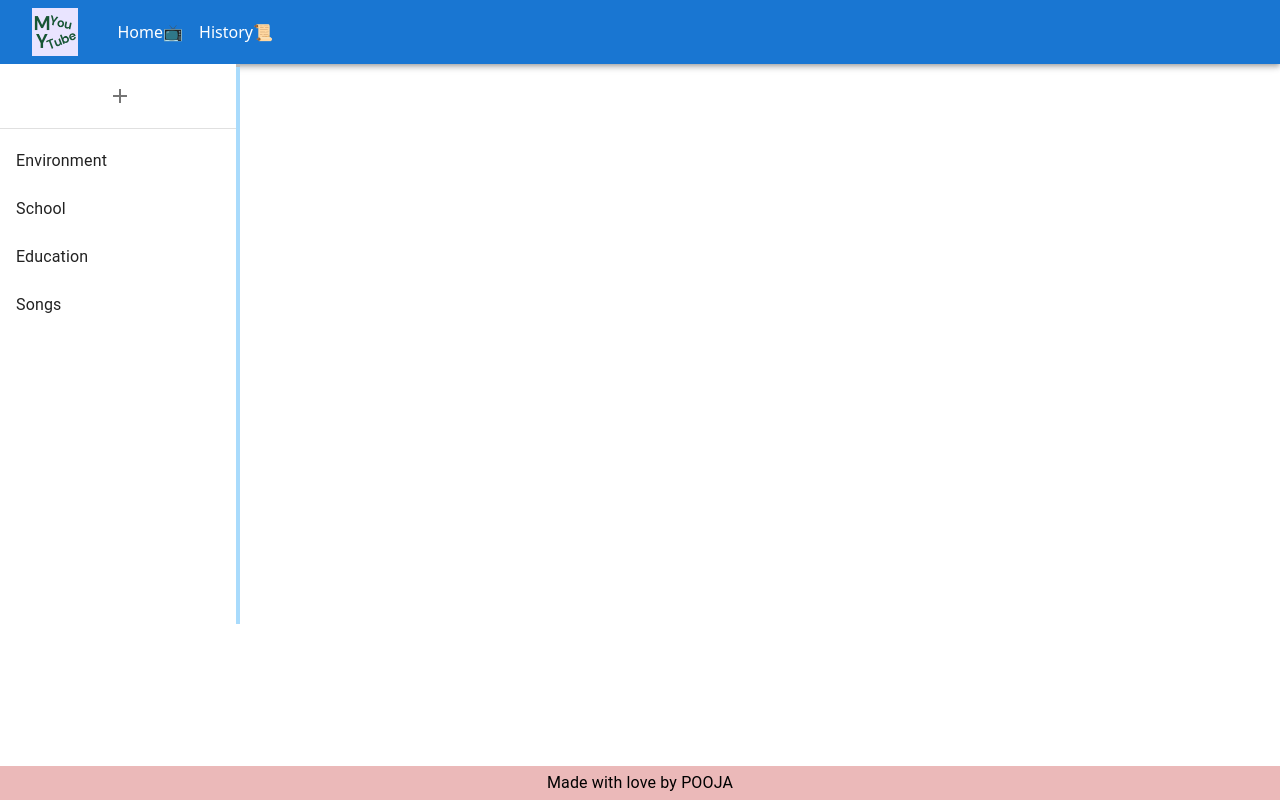
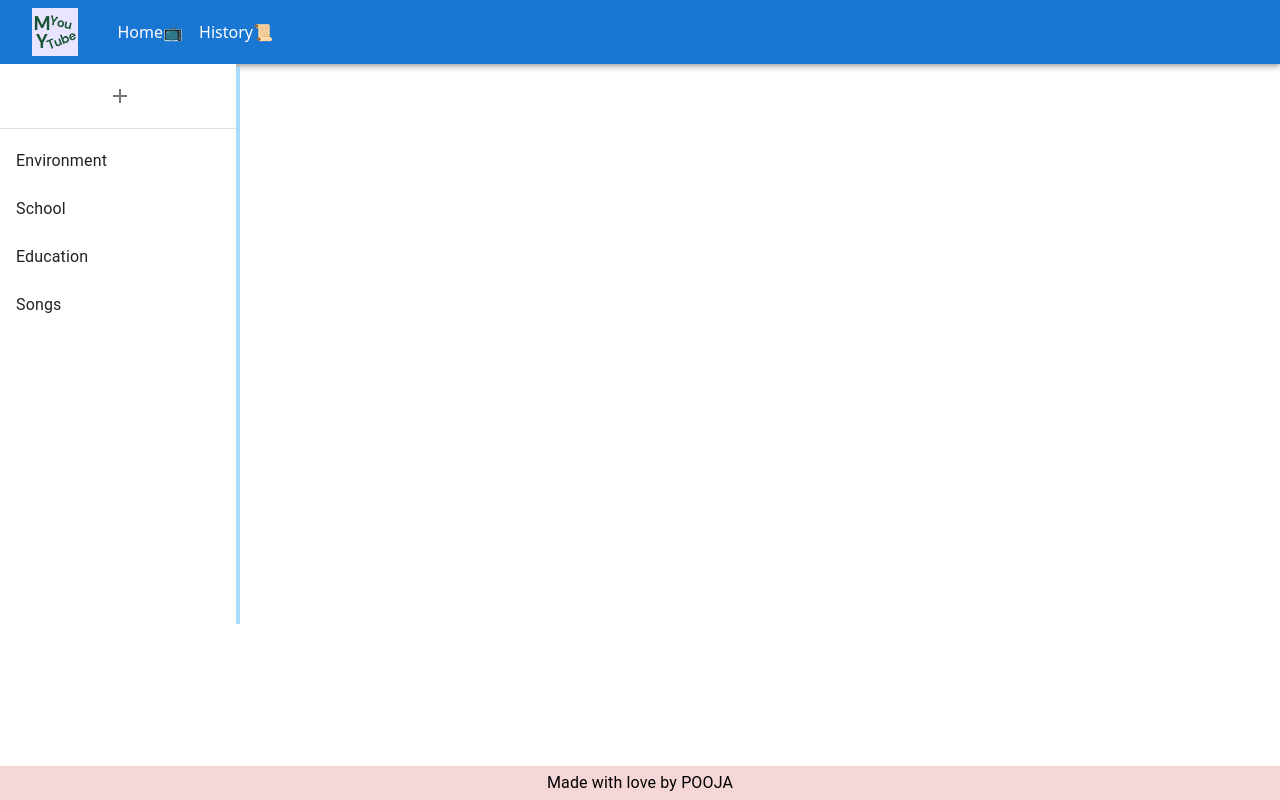
Before and after one commit to Poomja/My-you-tube, a React (Vite) app: page / in a window 1280 px wide. Built offline with nearby package versions, Linux system fonts and the light colour scheme.

Commit message:
Update Footer.jsx

```diff
--- a/src/components/Footer.jsx
+++ b/src/components/Footer.jsx
@@ -3,7 +3,7 @@ import {Box, Typography} from "@mui/material";
 
 const Footer = () => {
   return (
-      <Box sx={{ mt: 'auto', p: '0.3rem', bgcolor: '#ebb9b9', zIndex:1201 }}>
+      <Box sx={{ mt: 'auto', p: '0.3rem', bgcolor: '#f5d7d7', zIndex:1201 }}>
         <Typography sx={{ textAlign: 'center', verticalAlign: 'middle' }}>
           Made with love by <a style={{textDecoration: 'none'}} target="_blank" href="https://github.com/Poomja">POOJA</a>
         </Typography>
```
